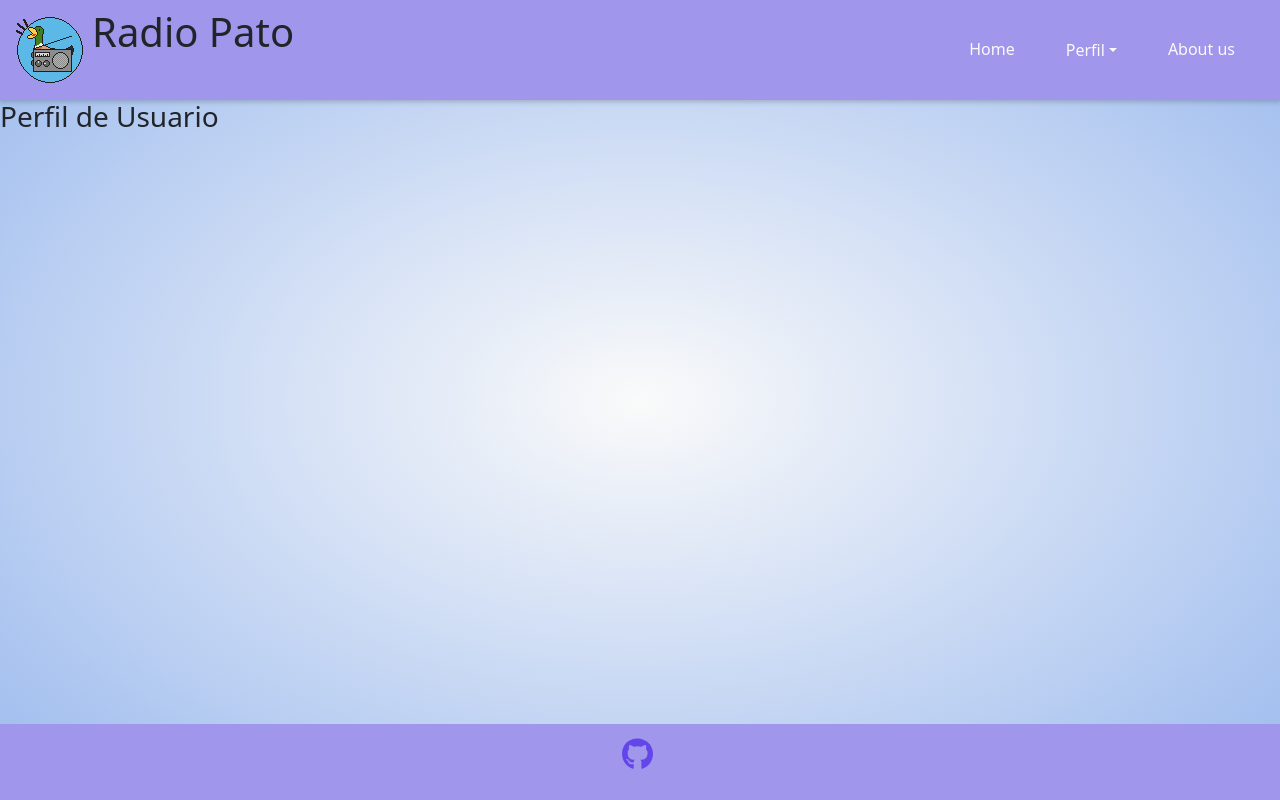
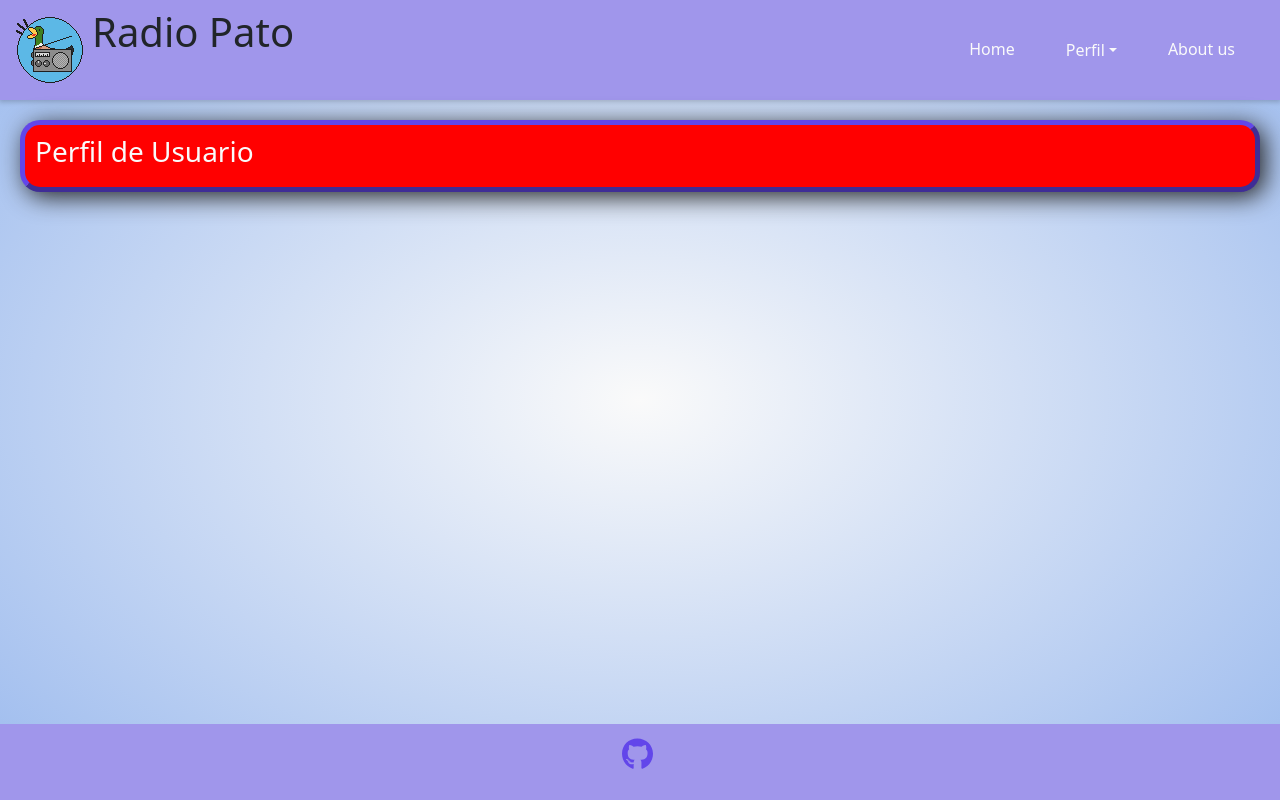
Before and after one commit to Radio-Pato/RadioPato-Frontend, a React (Vite) app: page /profile in a window 1280 px wide. Built offline with nearby package versions, Linux system fonts and the light colour scheme.

Commit message:
💄 Update profile styles

```diff
--- a/src/pages/Profile/Profile.module.css
+++ b/src/pages/Profile/Profile.module.css
@@ -0,0 +1,25 @@
+@import "../../Assets/css/variables.css";
+
+.profile {
+    padding: 10px;
+    box-shadow: var(--box-shadows-landingPageComponent);
+    background-color: var(--color-purple-background-button);
+    border: 5px solid var(--color-purple-background-button);
+    border-style: outset;
+    border-radius: 20px;
+    margin: 20px;
+    color: var(--color-white-background);
+}
+
+/* Media queries */
+@media (min-width: 768px) {
+    .profile{
+        background-color: green;
+    }
+}
+
+@media (min-width: 992px) {
+    .profile{
+        background-color: red;
+    }
+}
```
